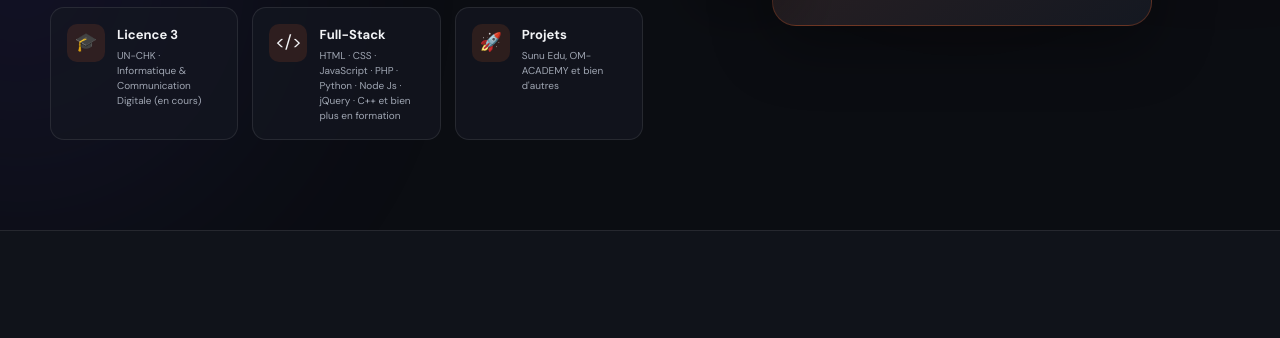
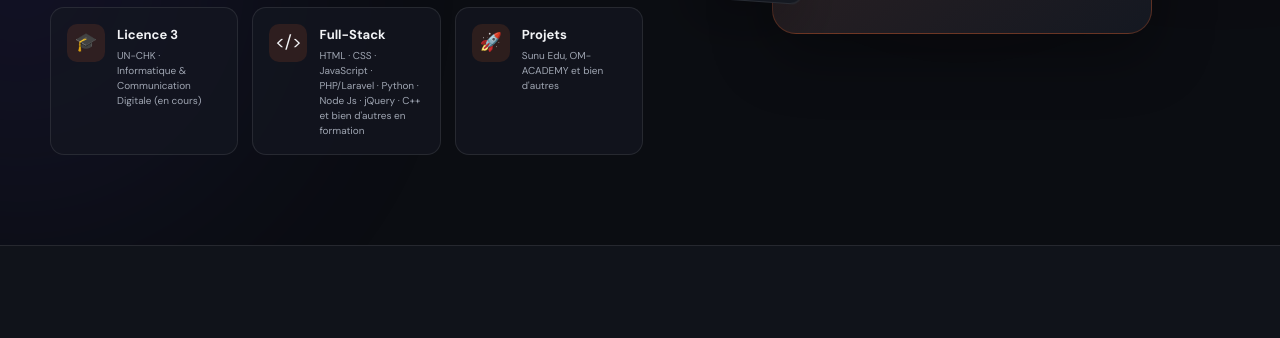
Before and after one commit to OmelhorDev/portfolio, a plain HTML site: page index.html in a window 1280 px wide. Shown: the part 743-1081 px from the top of the page. Drawn offline with nearby package versions, Linux system fonts and the light colour scheme.

```diff
--- a/index.html
+++ b/index.html
@@ -111,7 +111,7 @@
             <div class="hero-card-icon">&lt;/&gt;</div>
             <div class="hero-card-text">
               <strong>Full-Stack</strong>
-              <small>HTML · CSS · JavaScript · PHP · Python · Node Js · jQuery · C++ et bien plus en formation</small>
+              <small>HTML · CSS · JavaScript · PHP/Laravel · Python · Node Js · jQuery · C++ et bien d'autres en formation</small>
             </div>
           </div>
           <div class="hero-card">
```
